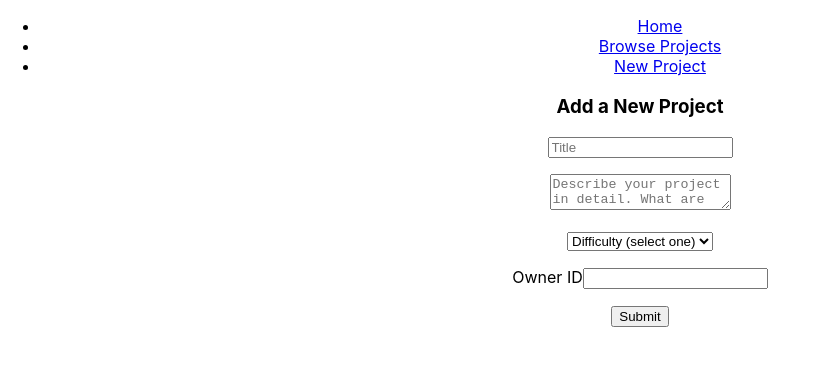
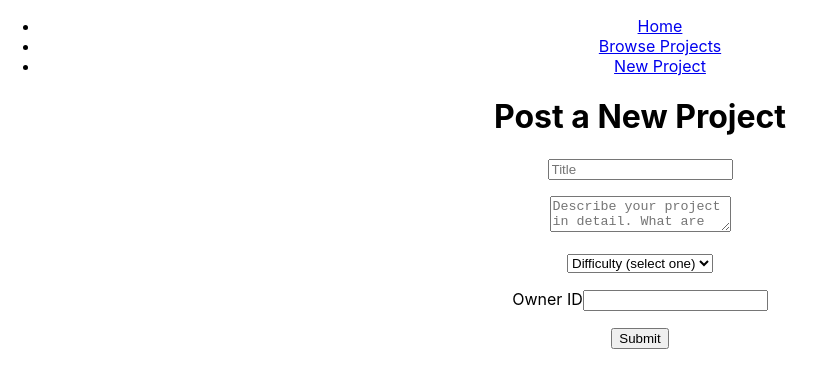
Before and after one commit to ennalezah/peeear-frontend, a React (Create React App) app: page /add-new-project in a window 1280 px wide. Shown: the top 388 px of the page, without its empty margins (0-826 px from the left). Built offline with nearby package versions, Linux system fonts and the light colour scheme; no server answers.

Commit message:
Created NewProjectForm component

```diff
--- a/src/components/NewProjectContainer.js
+++ b/src/components/NewProjectContainer.js
@@ -1,5 +1,6 @@
 import React, { Component } from 'react';
 import { withRouter } from 'react-router-dom';
+import { NewProjectForm } from './NewProjectForm'
 
 class NewProjectContaner extends Component {
    constructor() {
@@ -36,34 +37,10 @@ class NewProjectContaner extends Component {
 
    render() {
       return(
-         <>
-         <h3>Add a New Project</h3>
-         <form onSubmit={this.handleSubmit}>
-            <p>
-               <input type="text" name="title" value={this.state.title} onChange={this.handleChange} placeholder="Title"/>
-            </p>
-
-            <p>
-               <textarea name="description" value={this.state.description} onChange={this.handleChange} placeholder="Describe your project in detail. What are some features on it? What can users do with it? What problem are you trying to solve?" />
-            </p>
-
-            <p>
-               <select name="difficulty" value={this.state.difficulty} onChange={this.handleChange} >
-                  <option hidden selected value>Difficulty (select one)</option>
-                  <option value="Beginner">Beginner</option>
-                  <option value="Intermediate">Intermediate</option>
-                  <option value="Advanced">Advanced</option>
-               </select>
-            </p>
-
-            <p>
-               <label>Owner ID</label>
-               <input type="text" name="owner_id" value={this.state.ownerId} onChange={this.handleChange} />
-            </p>
-
-            <input type="submit" value="Submit"/>
-         </form>
-         </>
+         <div>
+            <h1>Post a New Project</h1>
+            <NewProjectForm {...this.state} handleChange={ this.handleChange } handleSubmit={ this.handleSubmit }/>
+         </div>
       )
    }
 }
--- /dev/null
+++ b/src/components/NewProjectForm.js
@@ -0,0 +1,31 @@
+import React from 'react';
+
+export const NewProjectForm = (props) => {
+   return(
+      <form onSubmit={props.handleSubmit}>
+         <p>
+            <input type="text" name="title" value={props.title} onChange={props.handleChange} placeholder="Title"/>
+         </p>
+
+         <p>
+            <textarea name="description" value={props.description} onChange={props.handleChange} placeholder="Describe your project in detail. What are some features on it? What can users do with it? What problem are you trying to solve?" />
+         </p>
+
+         <p>
+            <select name="difficulty" value={props.difficulty} onChange={props.handleChange} >
+               <option hidden selected value>Difficulty (select one)</option>
+               <option value="Beginner">Beginner</option>
+               <option value="Intermediate">Intermediate</option>
+               <option value="Advanced">Advanced</option>
+            </select>
+         </p>
+
+         <p>
+            <label>Owner ID</label>
+            <input type="text" name="owner_id" value={props.ownerId} onChange={props.handleChange} />
+         </p>
+
+         <input type="submit" value="Submit"/>
+      </form>
+   )
+}
```
Also changed, not shown: src/stylesheets/navbar.css (deleted).
